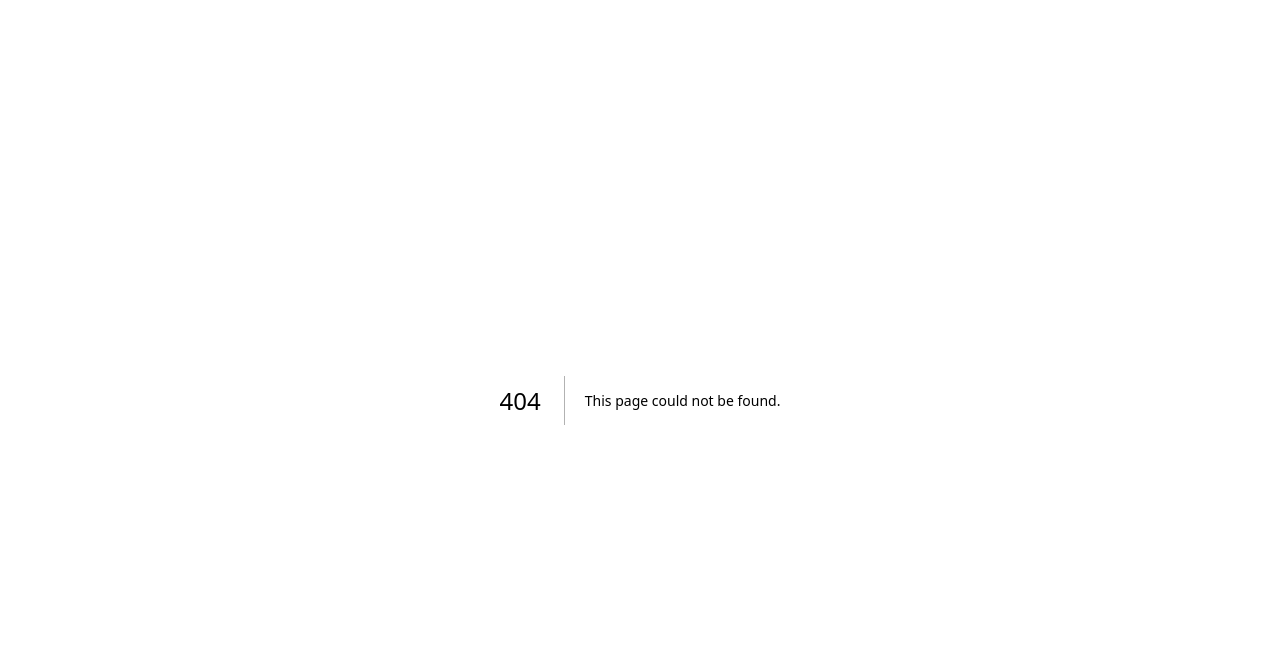
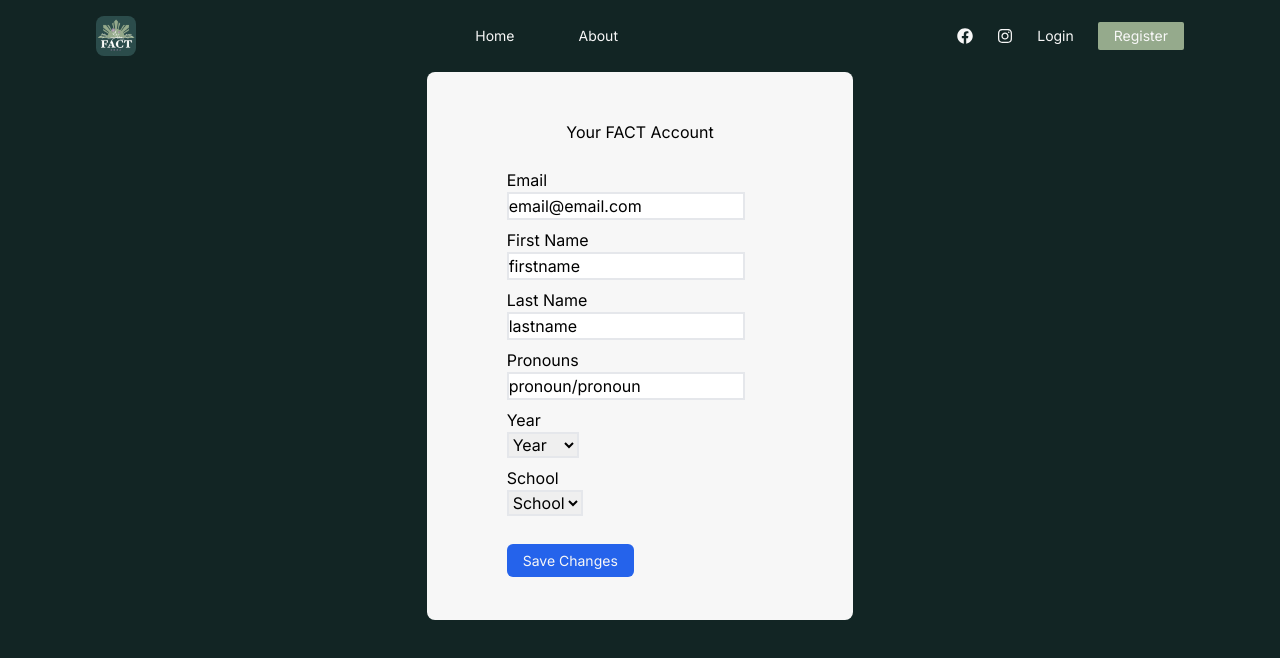
Before and after one commit to filipinx-americans-coming-together/fact-website-frontend, a Next.js app: page /profile in a window 1280 px wide. Before the commit this address had no page. Shown: the top 658 px of the page. Built offline with nearby package versions, Linux system fonts and the light colour scheme.

Commit message:
added edit profile page

```diff
--- /dev/null
+++ b/src/app/profile/page.tsx
@@ -0,0 +1,64 @@
+import Navbar from "@/components/Navbar";
+import Link from "next/link";
+
+export default function Profile() {
+    return (
+        <>
+            <Navbar />
+            <div className="w-4/12 px-20 py-12 bg-text-primary text-black m-auto items-center rounded-lg">
+                <div className="text-center mb-6">Your FACT Account</div>
+                <form autoComplete="off">
+                    <label className="block mt-2">Email</label>
+                    <input
+                        required
+                        type="text"
+                        id="email"
+                        className="block border-solid border-2 mb-2"
+                        value="email@email.com"
+                    ></input>
+                    <label className="block mt-2">First Name</label>
+                    <input
+                        required
+                        type="text"
+                        id="first-name"
+                        className="block border-solid border-2 mb-2"
+                        value="firstname"
+                    ></input>
+                    <label className="block mt-2">Last Name</label>
+                    <input
+                        required
+                        type="text"
+                        id="last-name"
+                        className="block border-solid border-2 mb-2"
+                        value="lastname"
+                    ></input>
+                    <label className="block mt-2">Pronouns</label>
+                    <input
+                        type="text"
+                        id="pronouns"
+                        className="block border-solid border-2 mb-2"
+                        value="pronoun/pronoun"
+                    ></input>
+                    <label className="block mt-2">Year</label>
+                    <select
+                        id="year"
+                        className="block border-solid border-2 mb-2"
+                    >
+                        <option value="placeholder">Year</option>
+                        <option value="select">Select</option>
+                    </select>
+                    <label className="block mt-2">School</label>
+                    <select
+                        id="school"
+                        className="block border-solid border-2 mb-2"
+                    >
+                        <option value="placeholder">School</option>
+                        <option value="select">Select</option>
+                    </select>
+                    <br/>
+                    <Link href="/dashboard" className="px-4 py-2 me-2 mb-2 mt-8 text-sm rounded-md bg-blue-600 text-text-primary hover:bg-blue-700">Save Changes</Link>
+                </form>
+            </div>
+        </>
+    );
+}
```
